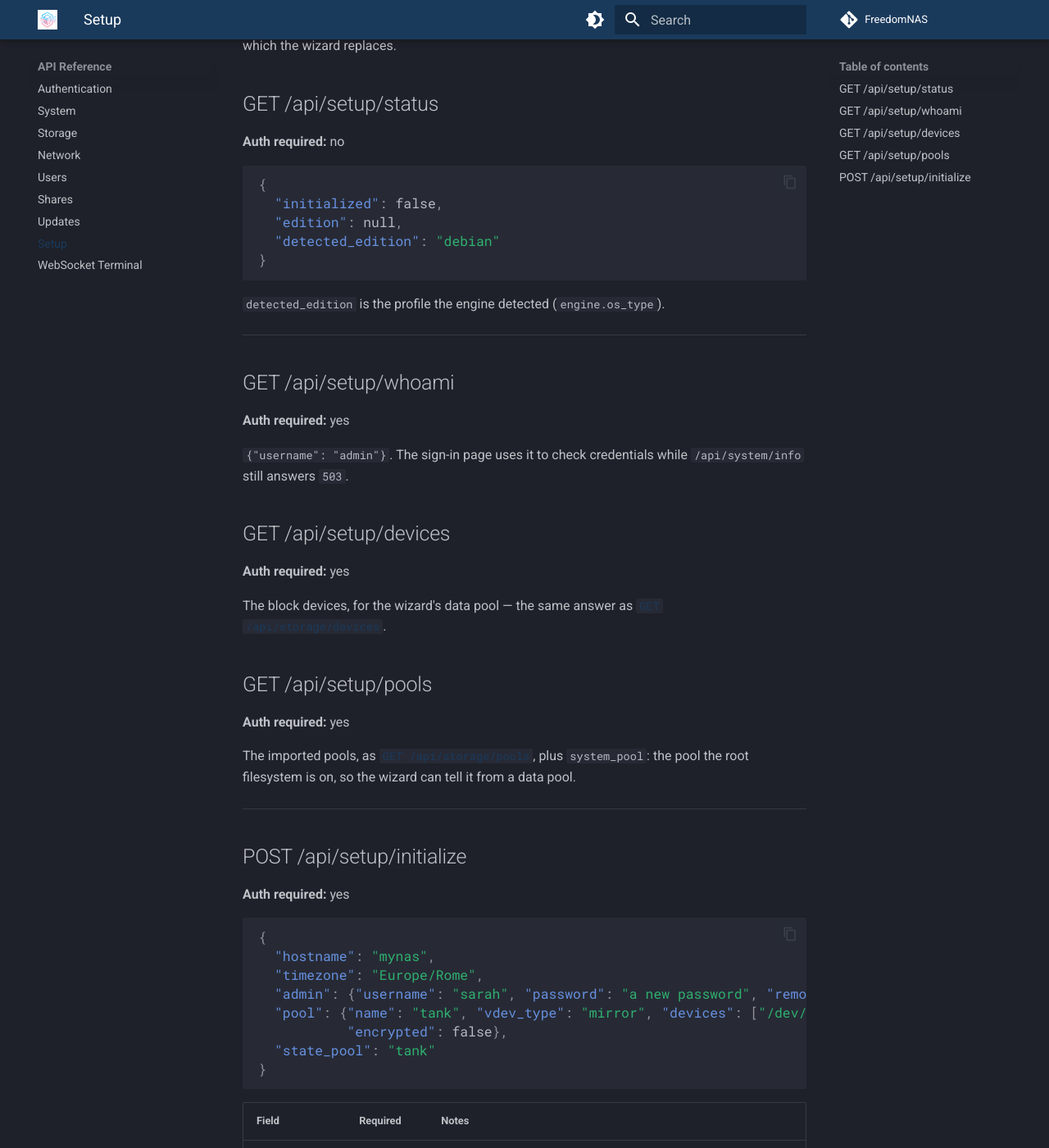
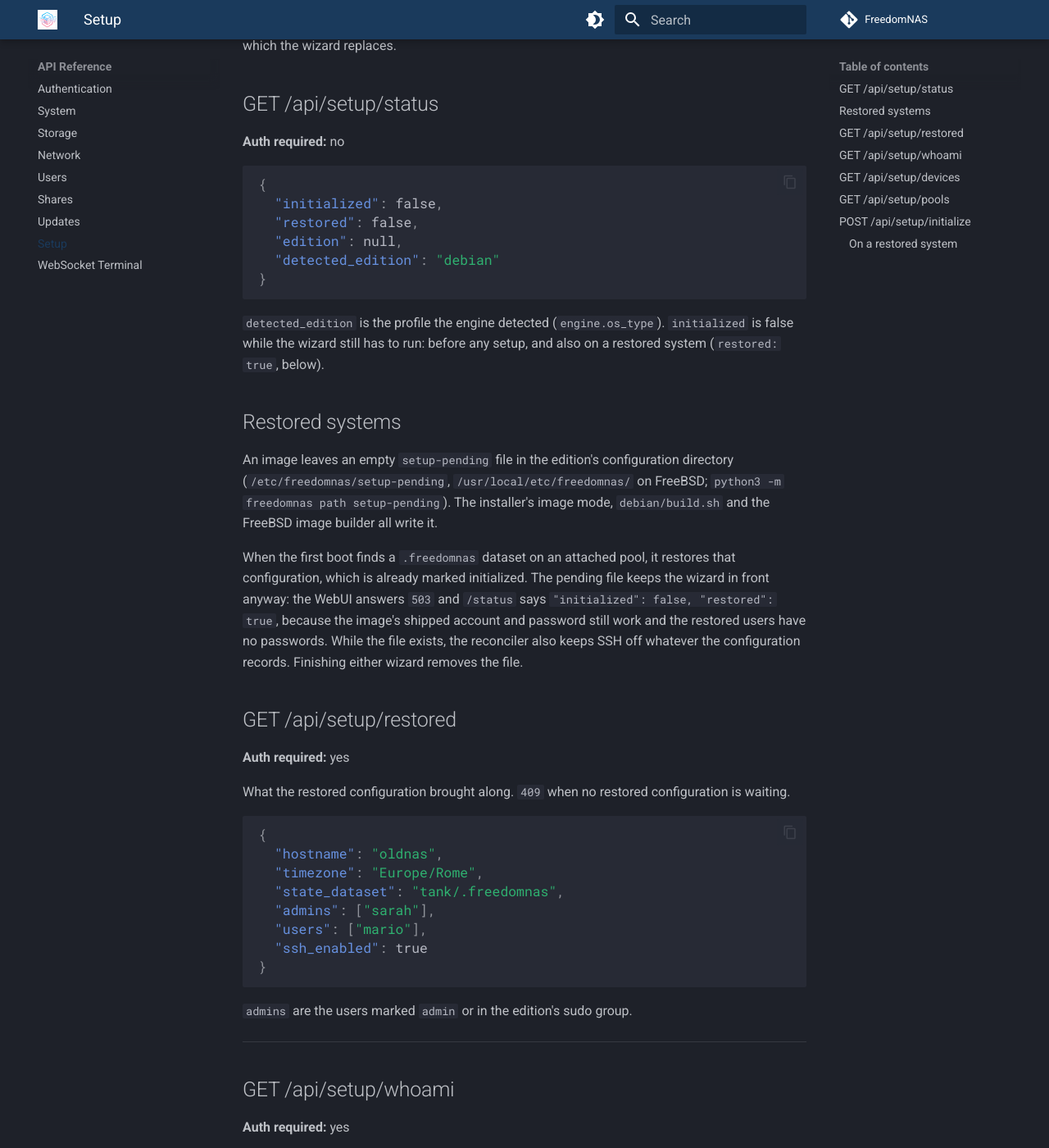
Before and after one commit to FreedomNAS/freedomnas-docs, an MkDocs documentation site: the page built from docs/api/setup.md, in a window 1280 px wide and 1400 px high, scrolled down 261 px. Shown: the whole window at 82% size. Built offline with MkDocs 1.6.1 and Material for MkDocs 9.7.7, drawn with Linux system fonts in a browser that asks for light colours; some of the changed text lies outside the part shown.

Commit message:
Document the restore step of the setup wizard

````diff
--- a/docs/api/setup.md
+++ b/docs/api/setup.md
@@ -13,12 +13,50 @@ wizard replaces.
 ```json
 {
   "initialized": false,
+  "restored": false,
   "edition": null,
   "detected_edition": "debian"
 }
 ```
 
 `detected_edition` is the profile the engine detected (`engine.os_type`).
+`initialized` is false while the wizard still has to run: before any setup,
+and also on a restored system (`restored: true`, below).
+
+## Restored systems
+
+An image leaves an empty `setup-pending` file in the edition's configuration
+directory (`/etc/freedomnas/setup-pending`, `/usr/local/etc/freedomnas/` on
+FreeBSD; `python3 -m freedomnas path setup-pending`). The installer's image
+mode, `debian/build.sh` and the FreeBSD image builder all write it.
+
+When the first boot finds a `.freedomnas` dataset on an attached pool, it
+restores that configuration, which is already marked initialized. The
+pending file keeps the wizard in front anyway: the WebUI answers `503` and
+`/status` says `"initialized": false, "restored": true`, because the image's
+shipped account and password still work and the restored users have no
+passwords. While the file exists, the reconciler also keeps SSH off whatever
+the configuration records. Finishing either wizard removes the file.
+
+## GET /api/setup/restored
+
+**Auth required:** yes
+
+What the restored configuration brought along. `409` when no restored
+configuration is waiting.
+
+```json
+{
+  "hostname": "oldnas",
+  "timezone": "Europe/Rome",
+  "state_dataset": "tank/.freedomnas",
+  "admins": ["sarah"],
+  "users": ["mario"],
+  "ssh_enabled": true
+}
+```
+
+`admins` are the users marked `admin` or in the edition's sudo group.
 
 ---
 
@@ -75,7 +113,8 @@ from a data pool.
 **Behaviour**, in this order — everything that can be checked is checked
 before anything changes:
 
-1. `409` if the system is already initialized
+1. On a restored system, the restore path below instead; otherwise `409`
+   if the system is already initialized
 2. `422` for an invalid hostname, timezone, edition, administrator or a
    `state_pool` that is neither imported nor being created
 3. If `pool` was given, it is created through the Storage route, which
@@ -109,6 +148,8 @@ before anything changes:
 }
 ```
 
+After step 8 the `setup-pending` file is removed.
+
 **Errors:** `401` without an administrator's credentials, `409`, `422` as
 above, `500` when an engine, configuration or pool step fails partway.
 Nothing is undone: a failure in steps 3–6 leaves the system uninitialized
@@ -117,6 +158,40 @@ password), and a failure in step 8 comes after step 7, so the system is
 already marked initialized while its configuration is still on the root
 filesystem.
 
+### On a restored system
+
+The same route finishes a restore. Only the administrator and SSH are
+asked for; the hostname, timezone, users, shares and the pool holding
+`.freedomnas` stay as restored.
+
+```json
+{
+  "admin": {"username": "sarah", "password": "a new password", "remove_default": true},
+  "ssh": false
+}
+```
+
+1. `422` for an invalid administrator, as above, or a non-boolean `ssh`
+2. The administrator as in step 5 above. A name that already has an account
+   (one the restore created) is taken over, not created: it gets the
+   password, and its restored entry keeps its fields and gains `admin` and
+   the sudo group. A removed shipped account also leaves `config.yaml`
+3. `ssh: true` enables and starts the SSH service; either way
+   `system.ssh_enabled` records the choice
+4. The `setup-pending` file is removed
+
+```json
+{
+  "detail": "System restored",
+  "hostname": "oldnas",
+  "admin": "sarah",
+  "without_password": ["mario"]
+}
+```
+
+`without_password` lists the restored users that still need a password,
+which the **Users** page sets.
+
 !!! note
     A system installed with the installer is initialized
     (`initialized_by: "installer"`) and has its `.freedomnas` on the root
````
Also changed, not shown: docs/architecture/reconciler.md (+1 -1 lines), docs/getting-started/first-run.md (+18 -6 lines).
